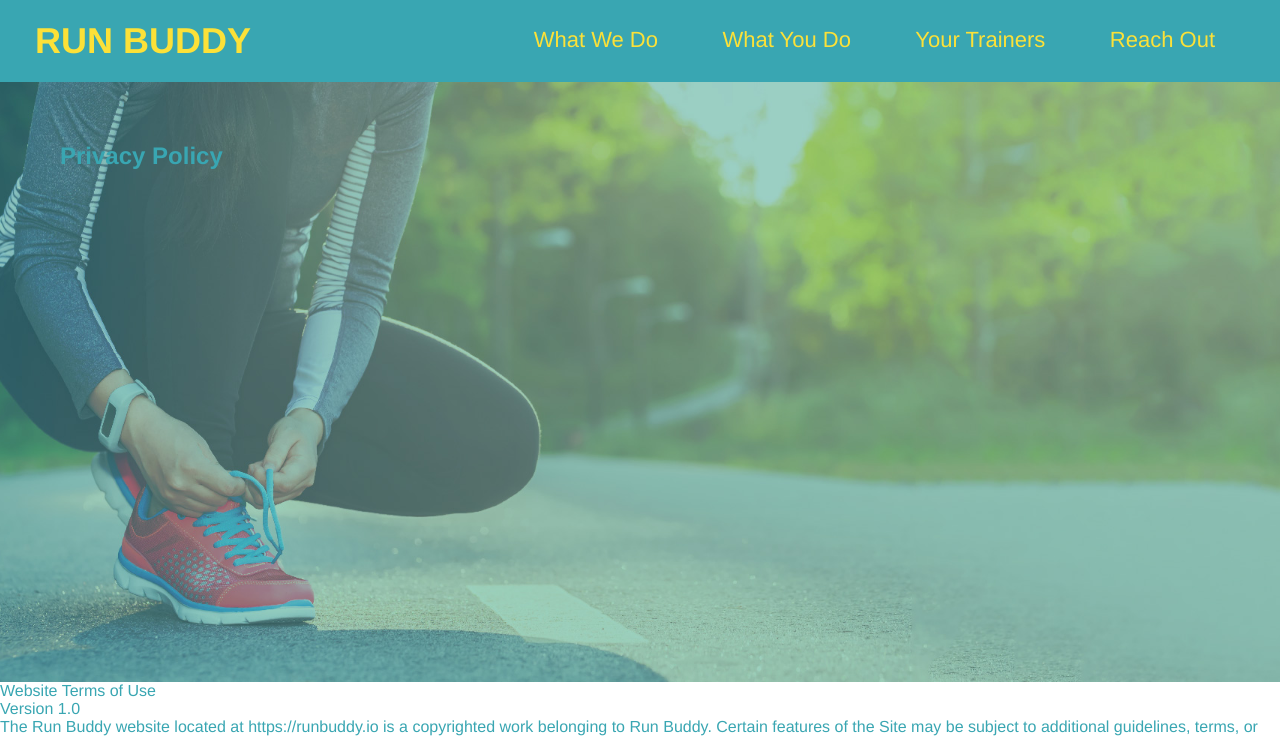
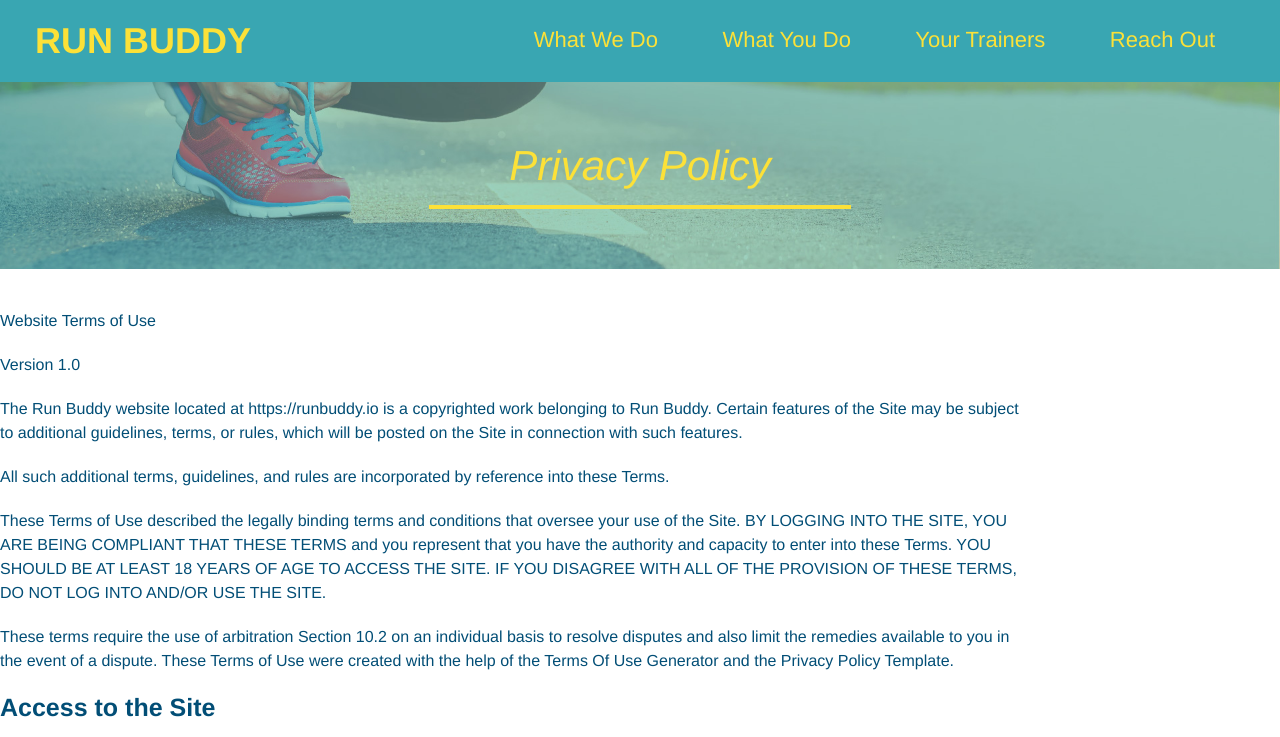
Before and after one commit to mlopez94/run-buddy, a plain HTML site: page privacy-policy.html in a window 1280 px wide. Shown: the top 737 px of the page. Drawn offline with Linux system fonts and the light colour scheme.

Commit message:
privacy policy

```diff
--- /dev/null
+++ b/assets/css/secondary-styles.css
@@ -0,0 +1,45 @@
+.hero {
+    background-position: bottom;
+    height: auto;
+    text-align: center;
+    margin-bottom: 40px;
+}
+
+.page-title {
+    color: #fce138;
+    font-weight: normal;
+    font-size: 42px;
+    font-style: italic;
+    display: inline-block;
+    border-bottom: 4px solid #fce138;
+    padding: 0 80px 15px 80px;
+
+}
+
+.secondary-content {
+    width: 80%;
+    margin: 0 center;
+    color: #024e76;
+
+}
+
+.secondary-content h3 {
+    font-size: 25px;
+    margin: 20px 0;
+}
+
+.secondary-content p {
+    font-size: 16px;
+    line-height: 1.5;
+    margin: 20px 0;
+
+}
+
+.secondary-content ul {
+    margin: 15px 20px;
+}
+
+.secondary-content li {
+    color: #39a6b2;
+    margin: 10px 0;
+}
--- a/privacy-policy.html
+++ b/privacy-policy.html
@@ -4,6 +4,7 @@
     <meta charset="UTF-8" />
     <title>Private Policy - Run Buddy</title>
     <link rel="stylesheet" href="./assets/css/style.css" />
+    <link rel="stylesheet" href="./assets/css/secondary-styles.css" />
   </head>
   <body>
     <header>
```
